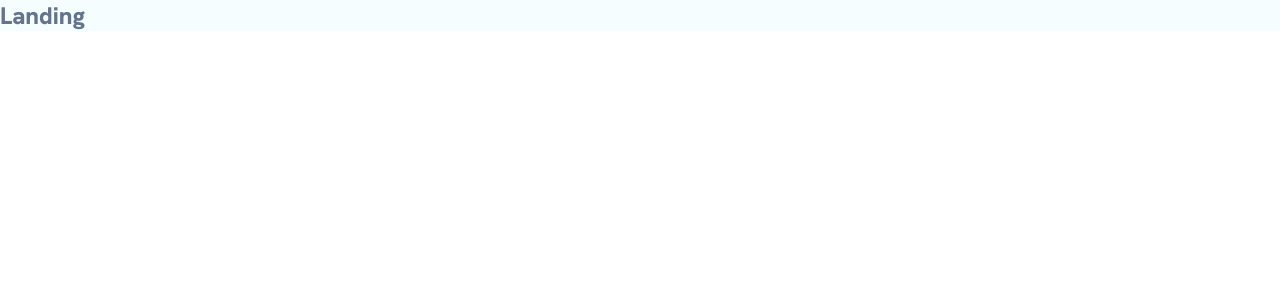
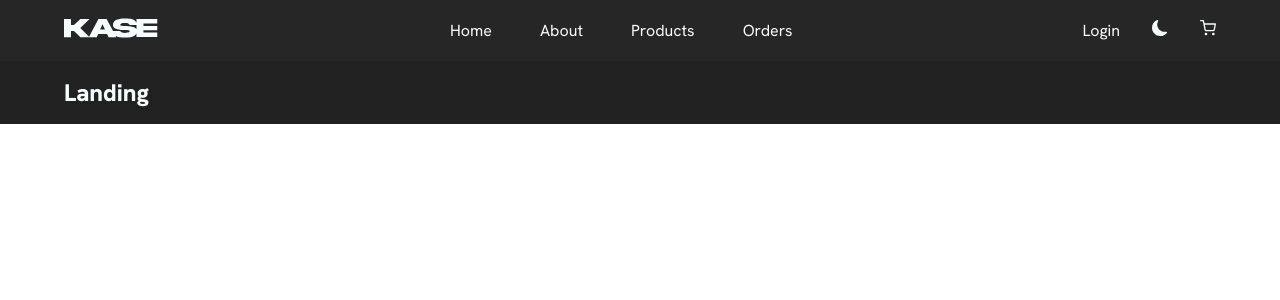
Before and after one commit to Louiskomekay/Kase, a React (Vite) app in the folder Frontend/: page / in a window 1280 px wide. Shown: the top 300 px of the page. Built offline with nearby package versions, Linux system fonts and the light colour scheme.

Commit message:
latest update

```diff
--- a/Frontend/package.json
+++ b/Frontend/package.json
@@ -16,6 +16,7 @@
     "react": "^18.2.0",
     "react-dom": "^18.2.0",
     "react-icons": "^4.12.0",
+    "react-loader-spinner": "^6.1.1-0",
     "react-redux": "^8.1.3",
     "react-router-dom": "^6.20.1",
     "react-toastify": "^9.1.3",
--- a/Frontend/src/App.jsx
+++ b/Frontend/src/App.jsx
@@ -21,12 +21,22 @@ const Wrapper = styled.div`
   }
   .strokeBtn{
     border: ${({ theme }) => theme.stroke};
-    color:${({ theme }) => theme.strokeBtnColor} ;
+    color:${({ theme }) => theme.strokeBtnColor};
   }
   .strokeBtn:hover{
     background:var(--Blue2);
     border: ${({ theme }) => theme.strokeBorderHover};
     color:${({ theme }) => theme.backgroundColor};
+  }
+  .pseudoBackgroundColor{
+    background:${({ theme }) => theme.pseudoBackgroundColor};
+  }
+  .nav-container {
+    color: ${({ theme }) => theme.color};
+    background :${({ theme }) => theme.NavBackgroundColor};
+    .link {
+      color: ${({ theme }) => theme.color};
+    }
   }
   /* .navLink{
     background: ${({ theme }) => theme.color};
@@ -91,7 +101,7 @@ const router = createBrowserRouter([
 
 const App = () => {
   return (
-    <ThemeProvider theme={LightTheme}>
+    <ThemeProvider theme={DarkTheme}>
       <Wrapper>
         <RouterProvider router={router} />
       </Wrapper>
--- a/Frontend/src/components/FormInput.jsx
+++ b/Frontend/src/components/FormInput.jsx
@@ -37,4 +37,11 @@ const Wrapper = styled.section`
         background: none;
         border-radius: var(--border-radius);
     }
+
+    /* Mobile */
+    @media(max-width:33.75em){
+        .formInput {
+        width: 23rem;
+        }
+    }
 `
--- a/Frontend/src/components/Navbar.jsx
+++ b/Frontend/src/components/Navbar.jsx
@@ -1,23 +1,39 @@
 import { Link, NavLink } from 'react-router-dom'
 import styled from 'styled-components'
 import { KaseLogo } from '../utils/Logo'
+import { BsCart3, BsMoonFill, BsSunFill } from 'react-icons/bs'
+import { IoMenu } from "react-icons/io5";
+import { FiShoppingCart } from "react-icons/fi";
 
 const Navbar = () => {
     return (
         <Wrapper>
-            <div className='logoIcon'>
-                <Link to='/'><KaseLogo /></Link>
-            </div>
+            <div className='nav-container'>
+                <div className='logoIcon navbar-start'>
+                    <Link to='/'><KaseLogo className='mainLogo' /></Link>
+                </div>
 
-            <ul>
-                <li className='navLink'> <NavLink to='/'>Home</NavLink> </li>
-                <li className='navLink'> <NavLink to='/'>About</NavLink> </li>
-                <li className='navLink'> <NavLink to='/'>Products</NavLink> </li>
-                <li className='navLink'> <NavLink to='/'>Orders</NavLink> </li>
-            </ul>
+                <div className='navbar-center'>
+                    <ul>
+                        <li className='navLink'> <NavLink to='/' className='link'>Home</NavLink> </li>
+                        <li className='navLink'> <NavLink to='/About' className='link'>About</NavLink> </li>
+                        <li className='navLink'> <NavLink to='/Products' className='link'>Products</NavLink> </li>
+                        <li className='navLink'> <NavLink to='/Orders' className='link'>Orders</NavLink> </li>
+                    </ul>
+                </div>
 
-            <div>
-                <div><Link to='/Login'>Login</Link></div>
+                <div className='navbar-end'>
+                    {/* Login */}
+                    <div><Link to='/Login' className='link'>Login</Link></div>
+
+                    {/* Theme setup */}
+                    <div><BsMoonFill /></div>
+
+                    {/* Cart link */}
+                    <NavLink to='/Cart' className='link'>
+                        <FiShoppingCart />
+                    </NavLink>
+                </div>
             </div>
         </Wrapper>
     )
@@ -26,5 +42,26 @@ const Navbar = () => {
 export default Navbar
 
 const Wrapper = styled.nav`
+    .nav-container {
+        display: flex;
+        justify-content: space-between;
+        padding: .5rem 4rem;
+        align-items: center;
+    }
 
+.navbar-center ul {
+    display: flex;
+    justify-content: space-between;
+    gap: 3rem;
+}
+
+.navbar-end {
+    display: flex;
+    justify-content: space-between;
+    gap: 2rem;
+}
+
+.mainLogo{
+    width: 6rem;
+}
 `
--- a/Frontend/src/components/index.js
+++ b/Frontend/src/components/index.js
@@ -1,2 +1,3 @@
 export { default as FormInput } from './FormInput'
 export { default as SubmitBtn } from './SubmitBtn'
+export { default as Navbar } from './Navbar'
--- a/Frontend/src/index.css
+++ b/Frontend/src/index.css
@@ -40,6 +40,11 @@ body {
   font-family: 'Hanken Grotesk', sans-serif;
 }
 
+.layoutWidth {
+  margin: auto 0;
+  padding: 1rem 4rem;
+}
+
 .btn {
   display: block;
   background-color: var(--Blue1);
@@ -74,4 +79,6 @@ body {
   background-color: var(--Blue3);
 }
 
+/* nav ul li a:not(.active):hover {} */
+
 @media (max-width: 33.75em) {}
--- a/Frontend/src/pages/HomeLayout.jsx
+++ b/Frontend/src/pages/HomeLayout.jsx
@@ -3,8 +3,10 @@ import Navbar from "../components/Navbar";
 const HomeLayout = () => {
     return (
         <>
-            {/* <Navbar /> */}
-            <Outlet />
+            <Navbar />
+            <section className="layoutWidth">
+                <Outlet />
+            </section>
         </>
     )
 }
--- a/Frontend/src/pages/Landing.jsx
+++ b/Frontend/src/pages/Landing.jsx
@@ -6,4 +6,4 @@ const Landing = () => {
     )
 }
 
-export default Landing
+export default Landing;
--- a/Frontend/src/pages/Login.jsx
+++ b/Frontend/src/pages/Login.jsx
@@ -12,7 +12,7 @@ const Login = () => {
                     <Form method="POST">
                         <div className="form-copy">
                             <h2>Welcome</h2>
-                            <p>Welcome back. Please enter your details</p>
+                            <p>Welcome back. Please login with your details.</p>
                         </div>
 
                         <FormInput type='email' label='email' name='email' defaultValue='test@test.com' />
@@ -20,12 +20,17 @@ const Login = () => {
 
                         <div className="buttons">
                             <SubmitBtn text='login' className='btn submitBtn' />
-                            <button className="strokeBtn strokeButton">Guest user</button>
+                        </div>
+
+                        <button className="strokeBtn strokeButton">Guest user</button>
+
+                        <div className="crumbMessage">
+                            <p>Don’t have an account? <Link to='/Register'> <span className="crumbRegister">Register Here</span> </Link></p>
                         </div>
                     </Form>
                 </div>
                 {/* image */}
-                <div className="kaseImg"><img src={KaseLogoImg} alt="image" /></div>
+                <div className="kaseImg pseudoBackgroundColor"><img src={KaseLogoImg} alt="image" /></div>
             </div>
         </Wrapper>
     )
@@ -47,6 +52,7 @@ const Wrapper = styled.section`
     .kaseImg img {
         width: 100%;
         height: 100%;
+        object-fit:cover;
     }
     .form {
         display: grid;
@@ -69,11 +75,50 @@ const Wrapper = styled.section`
     .strokeButton {
         width: 33rem;
     }
+    .crumbMessage {
+        margin-top: 1rem;
+    }
+    .crumbRegister {
+        color: var(--Blue1);
+        transition: var(--smooth);
+    }
+    .crumbRegister:hover {
+        color: var(--Blue2);
+    }
 
+    /* Tablet */
+    @media (max-width:74em) {
+        .form-container {
+        display: grid;
+        grid-template-columns: repeat(1, 1fr);
+        gap: 2rem;
+        }
+        .strokeButton, .submitBtn {
+        width: 33rem;
+        }
+        .kaseImg {
+        overflow: hidden;
+        height: 20rem;
+        grid-row-start: 0;
+        grid-row-end: 1;
+        }
+    }
+
+    /* Mobile */
     @media (max-width:33.75em) {
         .form-container {
         display: grid;
         grid-template-columns: repeat(1, 1fr);
+        gap: 2rem;
+        }
+        .strokeButton, .submitBtn {
+        width: 23rem;
+        }
+        .kaseImg {
+        overflow: hidden;
+        height: 20rem;
+        grid-row-start: 0;
+        grid-row-end: 1;
         }
     }
 `
--- a/Frontend/src/pages/Register.jsx
+++ b/Frontend/src/pages/Register.jsx
@@ -1,8 +1,125 @@
+import { FormInput, SubmitBtn } from "../components";
+import { Form, Link } from 'react-router-dom'
+import styled from 'styled-components'
+import KaseLogoImg from '../images/KaseLogoImg.webp'
 
-const Register = () => {
+const Login = () => {
     return (
-        <h2>Register</h2>
+        <Wrapper>
+            <div className="form-container">
+                {/* forminput */}
+                <div className="form">
+                    <Form method="POST">
+                        <div className="form-copy">
+                            <h2>Welcome</h2>
+                            <p>Register a new account to start shopping.</p>
+                        </div>
+
+                        <FormInput type='tex' label='username' name='username' defaultValue='John Doe' />
+                        <FormInput type='email' label='email' name='email' defaultValue='test@test.com' />
+                        <FormInput type='password' label='password' name='password' defaultValue='secret' />
+
+                        <div className="buttons">
+                            <SubmitBtn text='login' className='btn submitBtn' />
+                        </div>
+
+                        <button className="strokeBtn strokeButton">Guest user</button>
+
+                        <div className="crumbMessage">
+                            <p>Already have an account? <Link to='/Login'> <span className="crumbRegister">Login</span> </Link></p>
+                        </div>
+                    </Form>
+                </div>
+                {/* image */}
+                <div className="kaseImg pseudoBackgroundColor"><img src={KaseLogoImg} alt="image" /></div>
+            </div>
+        </Wrapper>
     )
 }
 
-export default Register
+export default Login;
+
+// STYLING
+const Wrapper = styled.section`
+    height: 100vh;
+    .form-container {
+        display: grid;
+        grid-template-columns: repeat(2, 1fr);
+    }
+    .kaseImg {
+        overflow: hidden;
+        height: 100vh;
+    }
+    .kaseImg img {
+        width: 100%;
+        height: 100%;
+        object-fit:cover;
+    }
+    .form {
+        display: grid;
+        place-content: center;
+    }
+    .form h2 {
+        font-size: 3rem;
+        color: var(--Blue1);
+    }
+    .form-copy {
+        margin-bottom: 1.4rem;
+    }
+    .submitBtn {
+        width: 33rem;
+        margin-bottom: 1rem;
+    }
+    .buttons {
+        margin-top: 2rem;
+    }
+    .strokeButton {
+        width: 33rem;
+    }
+    .crumbMessage {
+        margin-top: 1rem;
+    }
+    .crumbRegister {
+        color: var(--Blue1);
+        transition: var(--smooth);
+    }
+    .crumbRegister:hover {
+        color: var(--Blue2);
+    }
+
+    /* Tablet */
+    @media (max-width:74em) {
+        .form-container {
+        display: grid;
+        grid-template-columns: repeat(1, 1fr);
+        gap: 2rem;
+        }
+        .strokeButton, .submitBtn {
+        width: 33rem;
+        }
+        .kaseImg {
+        overflow: hidden;
+        height: 20rem;
+        grid-row-start: 0;
+        grid-row-end: 1;
+        }
+    }
+
+    /* Mobile */
+    @media (max-width:33.75em) {
+        .form-container {
+        display: grid;
+        grid-template-columns: repeat(1, 1fr);
+        gap: 2rem;
+        }
+        .strokeButton, .submitBtn {
+        width: 23rem;
+        }
+        .kaseImg {
+        overflow: hidden;
+        height: 20rem;
+        grid-row-start: 0;
+        grid-row-end: 1;
+        }
+    }
+`
--- a/Frontend/src/utils/Themes.jsx
+++ b/Frontend/src/utils/Themes.jsx
@@ -6,6 +6,8 @@ export const LightTheme = {
     stroke: '1px solid #64748B',
     strokeBtnColor: '#64748B',
     strokeBorderHover: '1px solid #528DFF',
+    pseudoBackgroundColor: '#EFF3FB',
+    NavBackgroundColor: '#F5FDFF',
 }
 
 export const DarkTheme = {
@@ -16,4 +18,6 @@ export const DarkTheme = {
     stroke: '1px solid #C1CADB',
     strokeBtnColor: ' #C1CADB',
     strokeBorderHover: '1px solid #528DFF',
+    pseudoBackgroundColor: '#262626',
+    NavBackgroundColor: '#262626'
 }
```
Also changed, not shown: Frontend/src/components/SubmitBtn.jsx (+9 -2 lines), Frontend/src/images/KaseLogoImg.webp, 1 other file (tests, documents, lock files or other folders).
